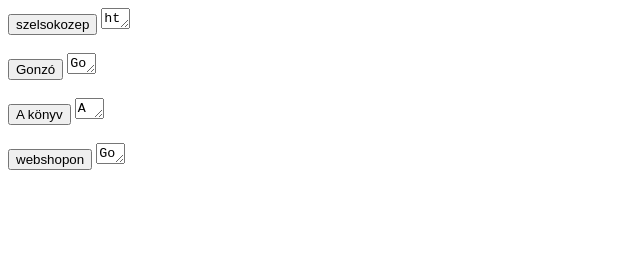
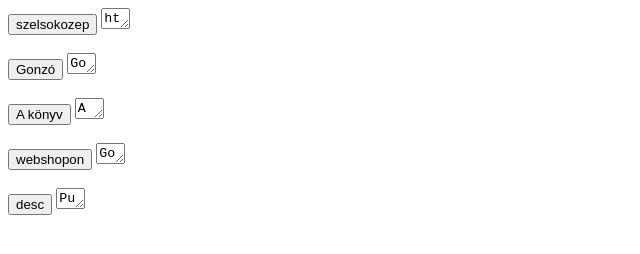
Before and after one commit to ogregsokics/gonzo, a plain HTML site: page index.html in a window 1280 px wide. Shown: the whole page, without its empty margins (0-640 px from the left). Drawn offline with Linux system fonts and the light colour scheme.

Commit message:
Update index.html

```diff
--- a/index.html
+++ b/index.html
@@ -40,6 +40,15 @@
               <button onclick="copy3()">webshopon</button>
               <textarea rows="1" cols="1" id="textareaRSS3">Gonzó szakácskönyv a webshopon
 </textarea>
+
+
+    <br>
+            <br>
+              <button onclick="copy4()">desc</button>
+              <textarea rows="1" cols="1" id="textareaRSS4">Puzsér Róbert új könyve, a Gonzó szakácskönyv megvásárolható: https://www.szelsokozep.hu
+Előre dedikált példányok kizárólag itt kaphatóak!
+</textarea>
+
 
 
     <script>
@@ -89,6 +98,17 @@
 
     }
 
+
+    let copy4 = () => {
+
+
+
+        var copyText = document.getElementById("textareaRSS4");
+        copyText.select();
+        document.execCommand("copy");
+
+    }
+
     </script>
 
 </body>
```
